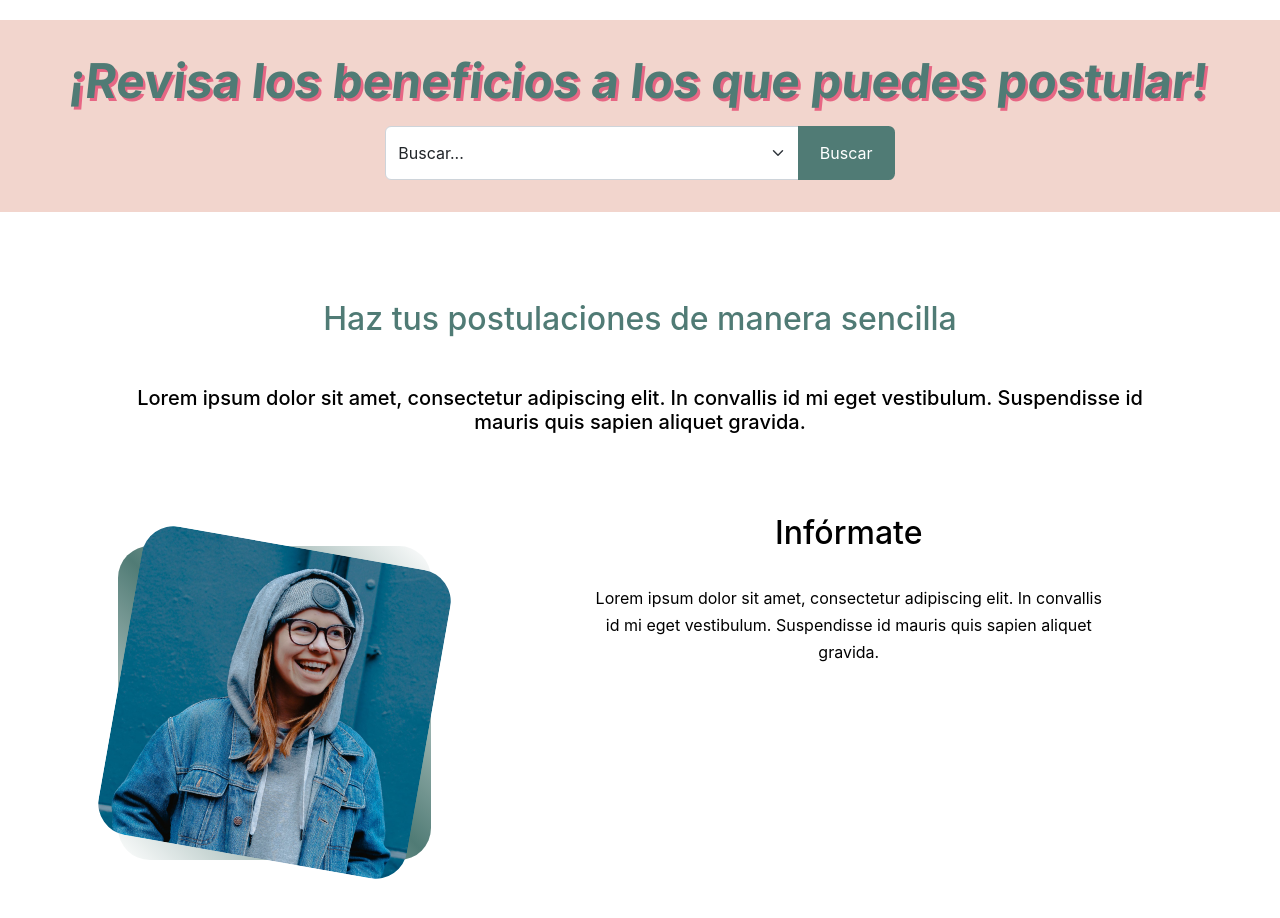
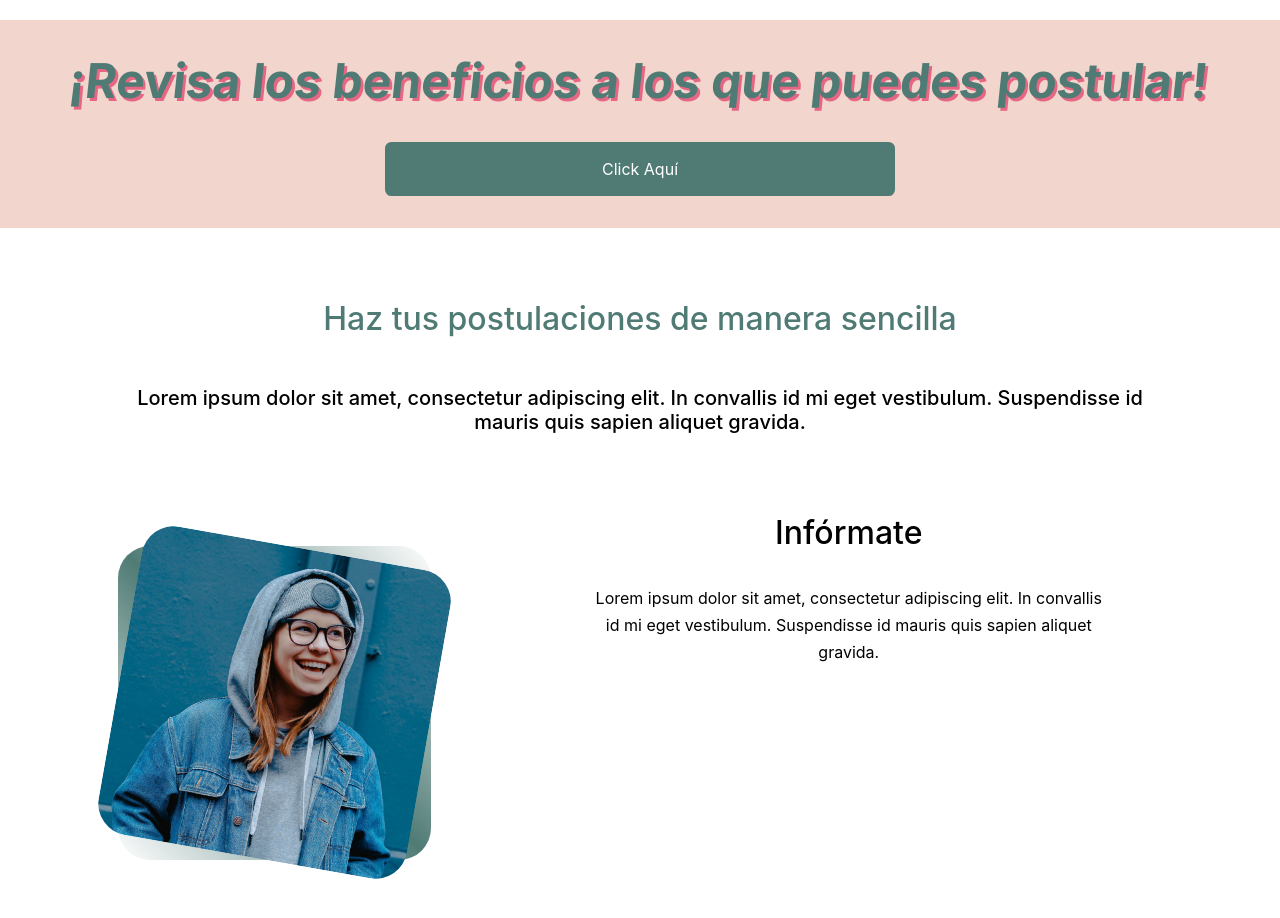
Before and after one commit to Momo-Gomez/preselecciones-app, a React (Create React App) app in the folder client/: page / in a window 1280 px wide. Shown: the part 780-1698 px from the top of the page. Built offline with nearby package versions, Linux system fonts and the light colour scheme.

Commit message:
Cambio de barra de búsqueda

```diff
--- a/client/src/views/Home/SearchBar/search-bar.css
+++ b/client/src/views/Home/SearchBar/search-bar.css
@@ -23,3 +23,8 @@
 
     background: var(--color-secondary-variant);
 }
+
+.search-btn {
+    margin-top: 1rem;
+    width: 100%;
+}
--- a/client/src/views/Home/SearchBar/search-bar.js
+++ b/client/src/views/Home/SearchBar/search-bar.js
@@ -1,30 +1,21 @@
 import React from "react";
 import './search-bar.css';
+import { useNavigate } from "react-router-dom";
 
 const SearchBar = () => {
+  const navigate = useNavigate();
+
     return (
         <div className="container-fluid search-bar">
             <h1 className="fw-bold text-search"> ¡Revisa los beneficios a los que puedes postular! </h1>
             <div className="row justify-content-center">
               <div className="col-5 d-flex justify-content-center">
                 <div className="input-group">
-                  {" "}
-                  {/*Llamado al input para despliegue de lista */}
-                  <select
-                    className="form-select"
-                    aria-label="SubsidiosDespliegue"
-                  >
-                    <option selected>Buscar...</option>
-                    <option value="1">DS-27 Reparaciones de todo tipo</option>
-                    <option value="2">DS-10 Viviendas Rurales</option>
-                    <option value="3">
-                      DS-01 Vivienda rural (Sitio propio)
-                    </option>
-                    <option value="4">DS-49 Vivienda Espacio urbano</option>
-                  </select>
-                  <button class="btn btn-primary" type="button">
-                    Buscar
+
+                  <button onClick={() => navigate('/subsidios', { replace: true })} class="search-btn btn btn-primary">
+                    Click Aquí
                   </button>
+
                 </div>
               </div>
             </div>
```
